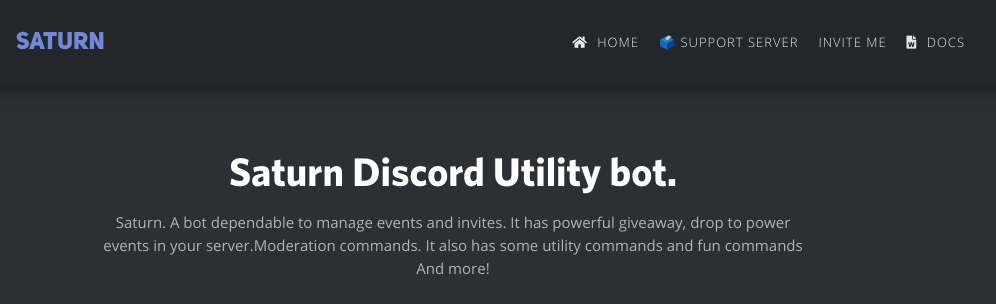
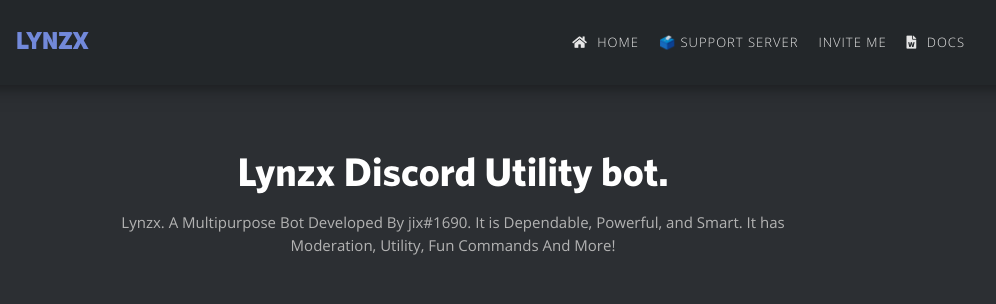
Before and after one commit to jixze/lynzxsite, a plain HTML site: page index.html in a window 1280 px wide. Shown: the top 304 px of the page, 187-1183 px from the left. Drawn offline with Linux system fonts and the light colour scheme.

Commit message:
Update index.html

```diff
--- a/index.html
+++ b/index.html
@@ -20,7 +20,7 @@
     <meta name="image" content="https://media.discordapp.net/attachments/904267902117634049/904343839765049344/saturnbots.jpg">
     <meta name="robots" content="index, follow">
 
-    <meta itemprop="name" content="Saturn">
+    <meta itemprop="name" content="Lynzx">
     <meta itemprop="description"
           content="https://media.discordapp.net/attachments/904267902117634049/904343839765049344/saturnbots.jpg">
     <meta itemprop="image" content="https://media.discordapp.net/attachments/904267902117634049/904343839765049344/saturnbots.jpg">
@@ -57,12 +57,12 @@
 <nav class="animated fadeInDown">
     <div class="logo">
         <img src="assets/img/logo.png" alt="Logo">
-        <h3><a href="https://discord.com/api/oauth2/authorize?client_id=903837785612484609&permissions=8&scope=bot%20applications.commands">Saturn</a></h3>
+        <h3><a href="https://discord.com/api/oauth2/authorize?client_id=1046625194413916211&permissions=8&scope=bot%20applications.commands">Lynzx</a></h3>
     </div>
     <div class="bar">
         <a href="#home"><i class="fas fa-home"></i> Home</a>
-        <a href="https://discord.gg/FfDTHmRcs4">🗳️ Support Server </a>
-        <a href="https://discord.com/api/oauth2/authorize?client_id=906899294815145995&permissions=8&scope=bot%20applications.commands">Invite me </a>
+        <a href="https://dsc.gg/lynzx">🗳️ Support Server </a>
+        <a href="https://discord.com/api/oauth2/authorize?client_id=1046625194413916211&permissions=8&scope=bot%20applications.commands">Invite me </a>
 
         <a href="docs/docs.html"><i class="fas fa-file-word"></i> Docs </a>
     </div>
@@ -82,9 +82,9 @@
 <main>
     <div class="site-dark hey">
         <div class="harmony">
-            <h1 class="toptext animated fadeInDown"> Saturn
+            <h1 class="toptext animated fadeInDown"> Lynzx
           Discord Utility bot.</h1>
-            <h3 class="subtext animated fadeInDown">Saturn. A bot dependable to manage events and invites. It has powerful giveaway, drop to power events in your server.Moderation commands. It also has some utility commands and fun commands And more!</h3>
+            <h3 class="subtext animated fadeInDown">Lynzx. A Multipurpose Bot Developed By jix#1690. It is Dependable, Powerful, and Smart. It has Moderation, Utility, Fun Commands And More!</h3>
         </div>
         <div class="buttons animated fadeInUp">
             <a href="invite/index.html" class="btn invite animated fadeInDown"><i
```
